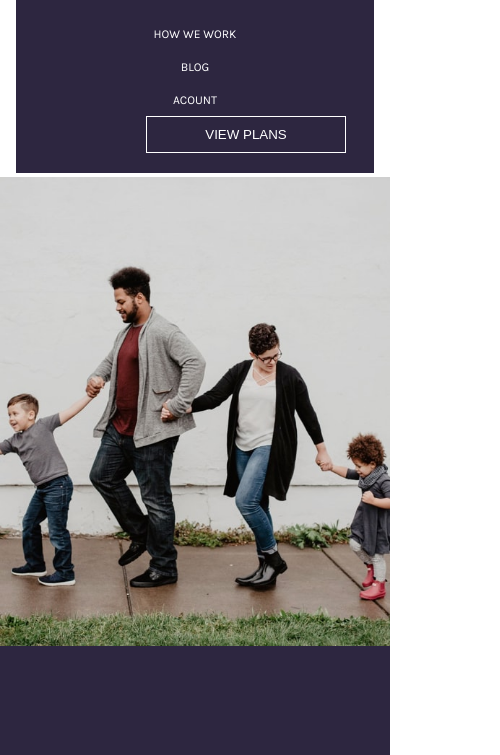
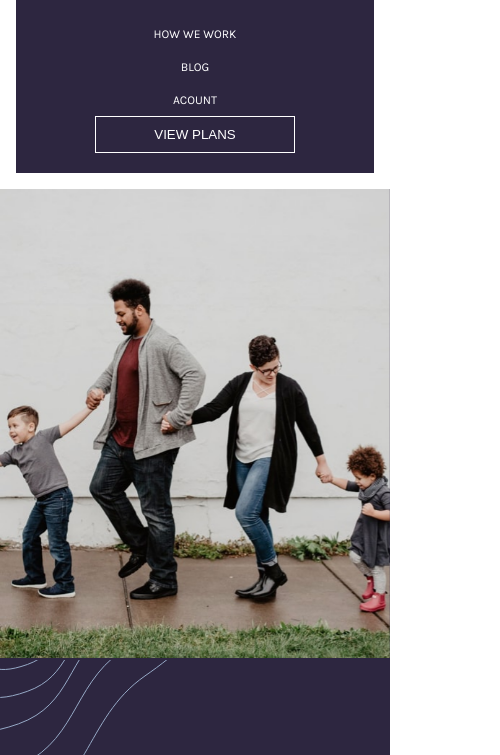
Before and after one commit to aydaruusmouse/INSURE, a plain HTML site: page index.html in a window 390 px wide. Both pictures are taken after a click on the button 358 px from the left and 34 px from the top of the page. Shown: the part 56-811 px from the top of the page, 500 px wide, since content can reach past the window. Drawn offline with nearby package versions, Linux system fonts and the light colour scheme; a web font is replaced by a local one.

Commit message:
insure 1

```diff
--- a/style.css
+++ b/style.css
@@ -2,10 +2,13 @@
 @import url('https://fonts.googleapis.com/css2?family=Karla:ital@0;1&display=swap');
 @import url('https://fonts.googleapis.com/css2?family=Karla:ital,wght@0,400;1,400;1,700&display=swap');
 @import url(//db.onlinewebfonts.com/c/6744a2860d99bdb6197392f4e8e8d153?family=Cardiff);
-
+.example::-webkit-scrollbar {
+    display: none;
+  }
 *{
     margin: 0;
     padding: 0;
+    box-sizing: border-box;
 }
 
 .container{
@@ -22,9 +25,6 @@ body{
     font-family: 'Karla', sans-serif;
     font-size: 16px;
     box-sizing: border-box;
-    overflow-x: hidden;
-
-
 }
 .nav{
     display: flex;
@@ -116,7 +116,6 @@ body{
     background: #CECCD1;
 }
 .p{
-    width: 500px;
     margin: 0;
     margin-top: 20px;
     font-size: 13px;
@@ -138,6 +137,8 @@ body{
     padding: 20px;
     text-align: center;
     background-color: hsl(256, 26%, 20%);
+    justify-content: center;
+    align-items: center;
 }
 .list li{
     list-style-type: none;
@@ -275,25 +276,38 @@ footer{
    .humberger{
        display: block;
        border: none;
+       cursor: pointer;
+   }
+ body{
+     overflow-x: hidden;
+     box-sizing: border-box;
+     overflow-y: hidden;
+ }
 
-   }
+ *{
+     overflow-x: hidden;
+ }
    .showcase .container{
     display: flex;
     flex-direction: column;
-    position: relative;
 }
   .showcase{
       height: 1050px;
       position: relative;
+      margin: 0;
+      padding: 0;
   }
    .container{
        width: 100%;
+       margin: 0;
+       padding: 0;
    }
    .list{
        display: none;
    }
    .qoraal{
        text-align: center;
+       justify-content: center;
        margin-top: 600px;
    }
    .btn{
@@ -303,6 +317,8 @@ footer{
     border: 1px solid white;
     background: transparent;
     color: white;
+    text-align: center;
+    margin: auto;
    }
    a{
     text-decoration: none;
@@ -311,13 +327,13 @@ footer{
     font-size: 12px;
    }
    .jp1{
-    top: 0;
-      left: 0;
-       margin: 0;
-       right: 0;
-       margin-top: -110px;
-      position: absolute;
-      width: 100%;
+    position: absolute;
+    top:0;
+    margin-top: 0;
+    left: 0;
+    right: 0;
+    width: 100%;
+    margin-left: 0;
    }
    .text{
        text-align: center;
@@ -427,20 +443,13 @@ footer{
     top: 0;
     margin-top: 471px;
 }
-   /* .showcase{
+.list.show{
     display: flex;
+    width: 100%;
     flex-direction: column;
-    justify-content: center;
-    align-items: center;
-    position: relative;
-    height: 500px;
-   }
-   .qoraal{
-    color: white;
-    margin-top: 400px;
+    padding: 20px;
     text-align: center;
+    background-color: hsl(256, 26%, 20%);
+
 }
-.jp1{
-    margin-left: 20px;
-} */
 }
```
Also changed, not shown: app.js (line endings or trailing spaces).
